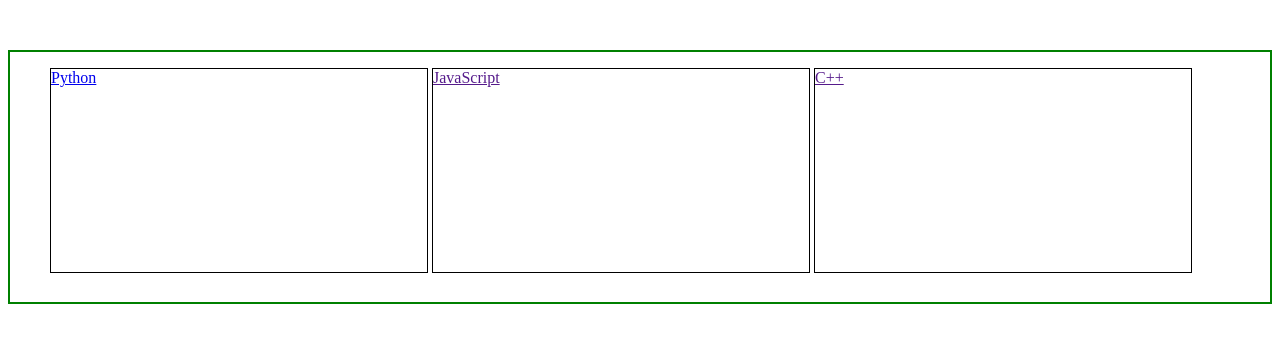
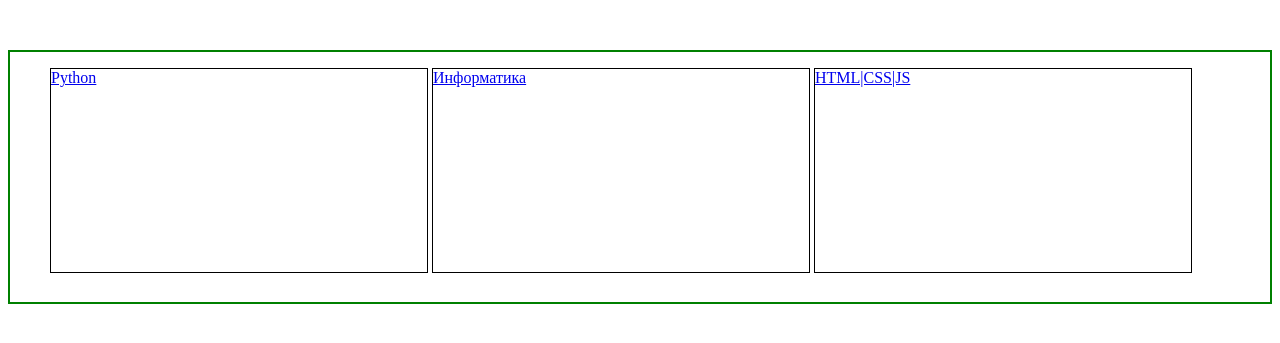
Before and after one commit to IT-Legion/IT-Legion, a Flask app: page / in a window 1280 px wide. Shown: the part 62-405 px from the top of the page. Run offline with Flask 3, Linux system fonts and the light colour scheme.

Commit message:
Изменина структура ссылок на главной странице!

```diff
--- a/templates/main/index.html
+++ b/templates/main/index.html
@@ -9,8 +9,8 @@ Home
 <div class="home-main-choice">
     <ul>
         <li><a href="#">Python</a></li>
-        <li><a href="">JavaScript</a></li>
-        <li><a href="">C++</a></li>
+        <li><a href="#">Информатика</a></li>
+        <li><a href="#">HTML|CSS|JS</a></li>
     </ul>
 </div>
 
```
